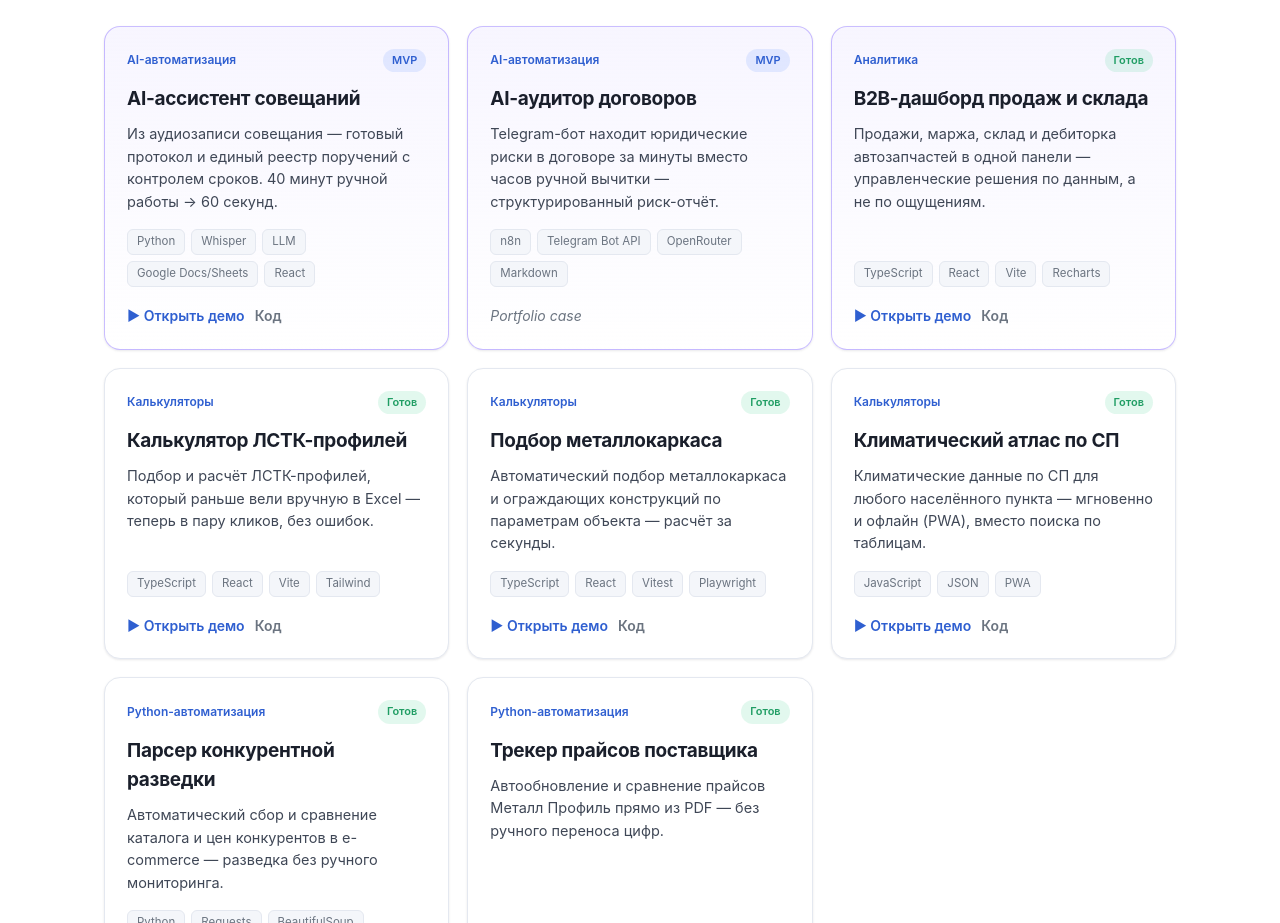
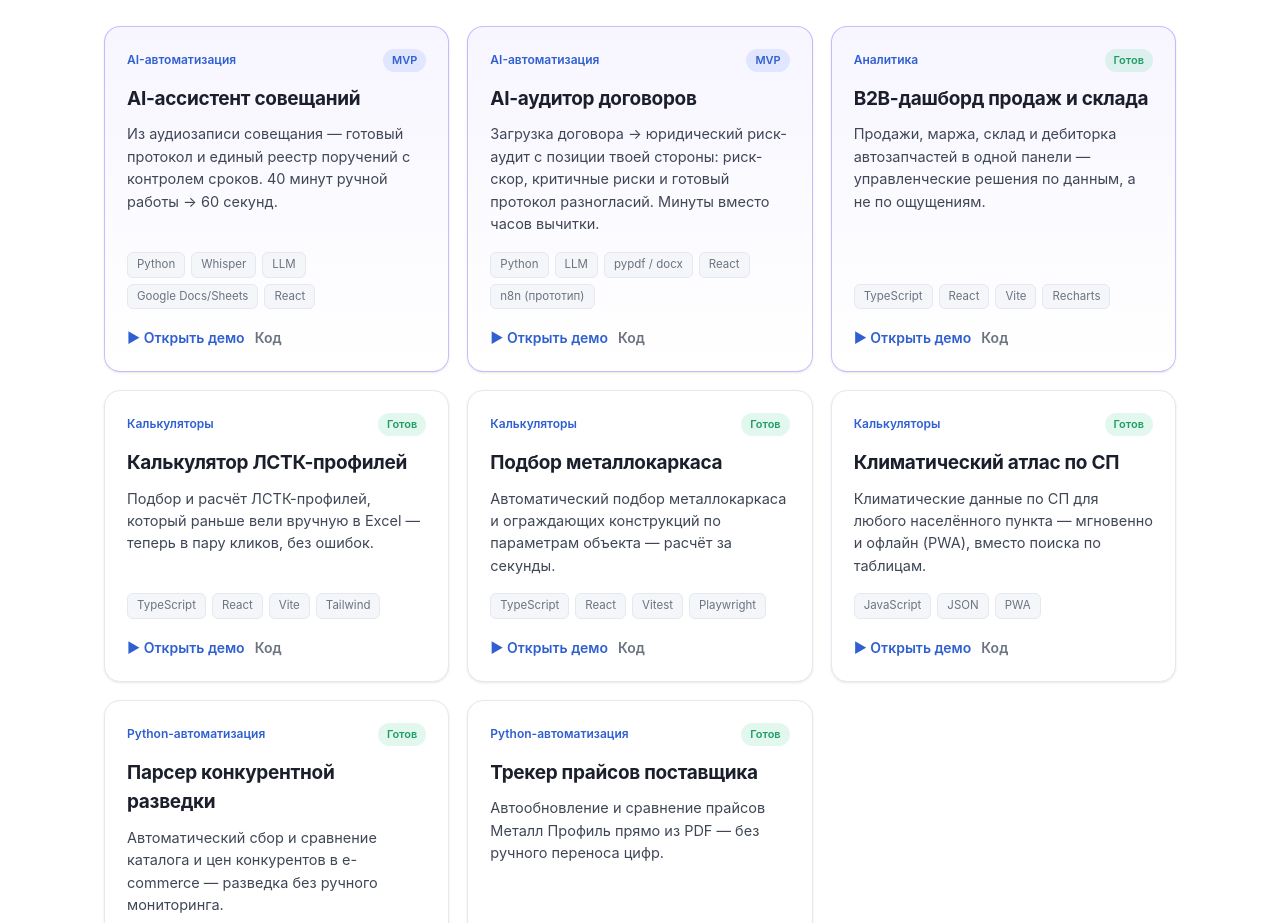
Before and after one commit to kilevoy/kilevoy.github.io, a React (Vite) app: page / in a window 1280 px wide. Shown: the part 945-1868 px from the top of the page. Built offline with nearby package versions, Linux system fonts and the light colour scheme.

Commit message:
case: AI contract auditor → full app + live demo

```diff
--- a/src/data.ts
+++ b/src/data.ts
@@ -50,8 +50,10 @@ export const cases: Case[] = [
     title: "AI-аудитор договоров",
     category: "AI-автоматизация",
     outcome:
-      "Telegram-бот находит юридические риски в договоре за минуты вместо часов ручной вычитки — структурированный риск-отчёт.",
-    tech: ["n8n", "Telegram Bot API", "OpenRouter", "Markdown"],
+      "Загрузка договора → юридический риск-аудит с позиции твоей стороны: риск-скор, критичные риски и готовый протокол разногласий. Минуты вместо часов вычитки.",
+    tech: ["Python", "LLM", "pypdf / docx", "React", "n8n (прототип)"],
+    demo: "https://kilevoy.github.io/ai-contract-auditor/",
+    code: "https://github.com/kilevoy/ai-contract-auditor",
     status: "MVP",
     flagship: true,
   },
```
